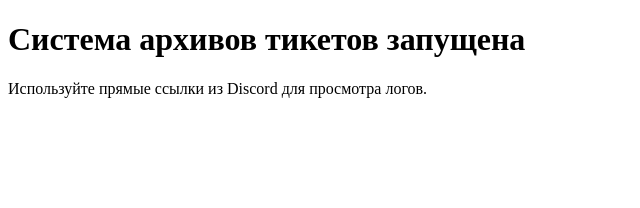
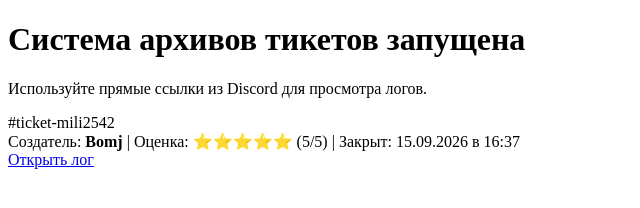
Before and after one commit to Bomj0/Arizona-Role-Play-, a plain HTML site: page index.html in a window 1280 px wide. Shown: the whole page, without its empty margins (0-640 px from the left). Drawn offline with Linux system fonts and the light colour scheme.

Commit message:
Update index for ticket-mili2542-1789479472.html

```diff
--- a/index.html
+++ b/index.html
@@ -9,3 +9,11 @@
     <p>Используйте прямые ссылки из Discord для просмотра логов.</p>
 </body>
 </html>
+
+        <div class="ticket-card" data-name="#ticket-mili2542 mili2542">
+            <div class="ticket-info">
+                <div class="ticket-name">#ticket-mili2542</div>
+                <div class="ticket-details">Создатель: <b>Bomj</b> | Оценка: ⭐⭐⭐⭐⭐ (5/5) | Закрыт: 15.09.2026 в 16:37</div>
+            </div>
+            <a href="logs/ticket-mili2542-1789479472.html" class="view-btn" target="_blank">Открыть лог</a>
+        </div>
```
